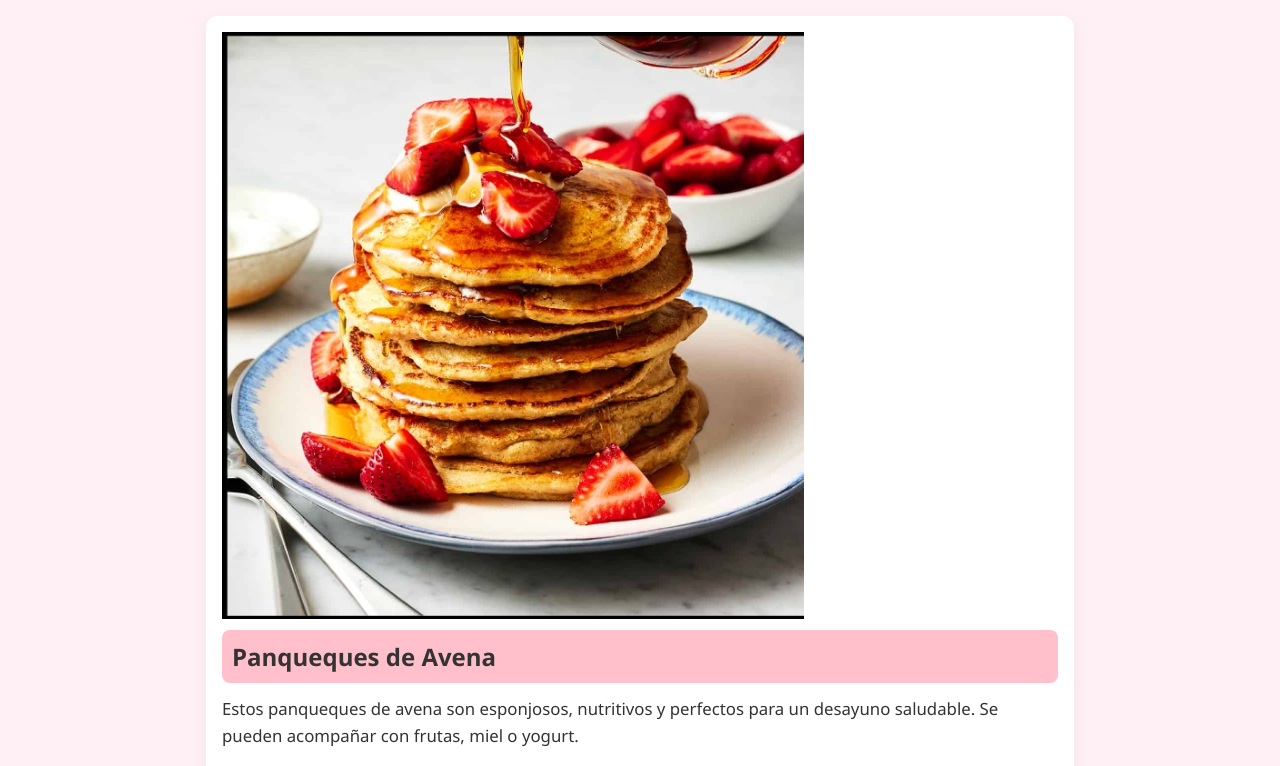
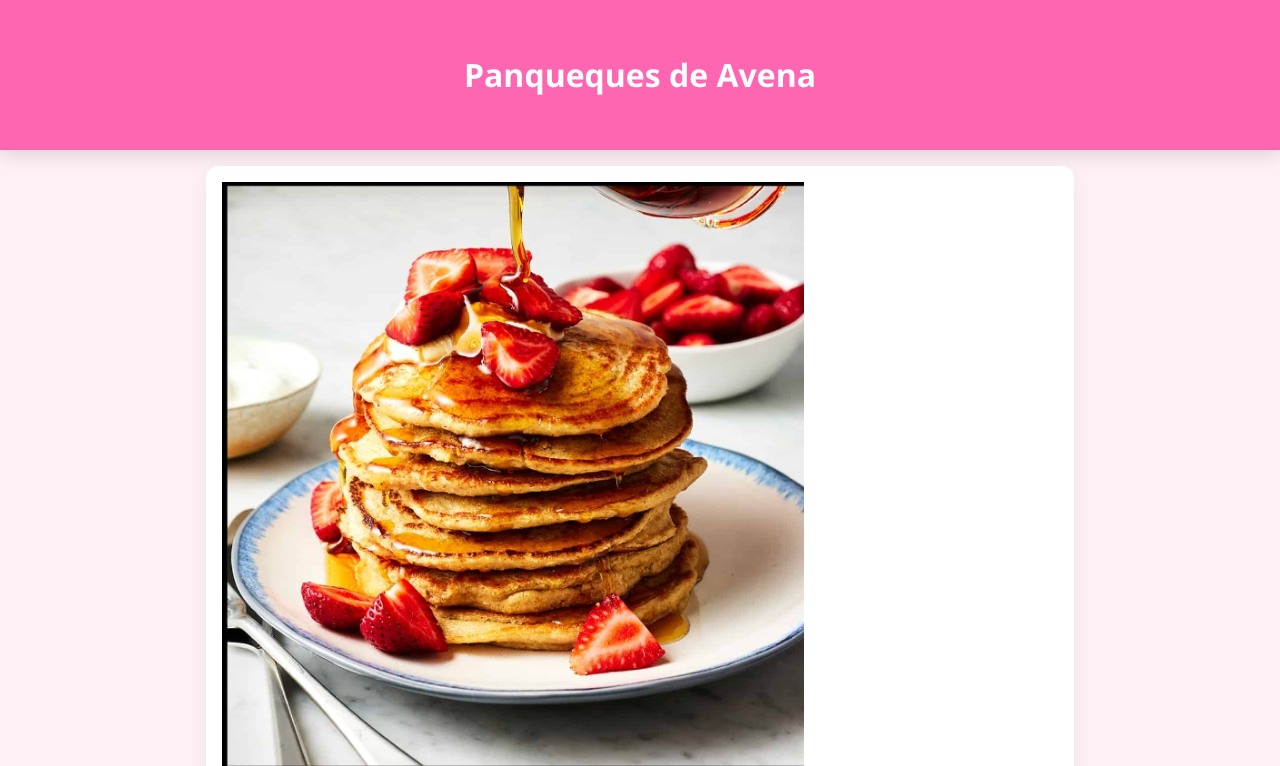
Before and after one commit to nellydundy/Mi-vida-mi-ritmo, a plain HTML site: page articulos/cocina/panqueques-avena.html in a window 1280 px wide. Shown: the top 766 px of the page. Drawn offline with Linux system fonts and the light colour scheme.

Commit message:
Update panqueques-avena.html

```diff
--- a/articulos/cocina/panqueques-avena.html
+++ b/articulos/cocina/panqueques-avena.html
@@ -16,10 +16,11 @@
 </style>
 </head>
 <body>
+  <header><h1>Panqueques de Avena</h1></header>
   <main>
     <section class="articulo">
       <img src="../../imagenes/cocina/panqueques-avena.jpg" alt="Panqueques de Avena">
-      <h2>Panqueques de Avena</h2>
+
       <p>Estos panqueques de avena son esponjosos, nutritivos y perfectos para un desayuno saludable. Se pueden acompañar con frutas, miel o yogurt.</p>
 
       <h3>Ingredientes</h3>
```
